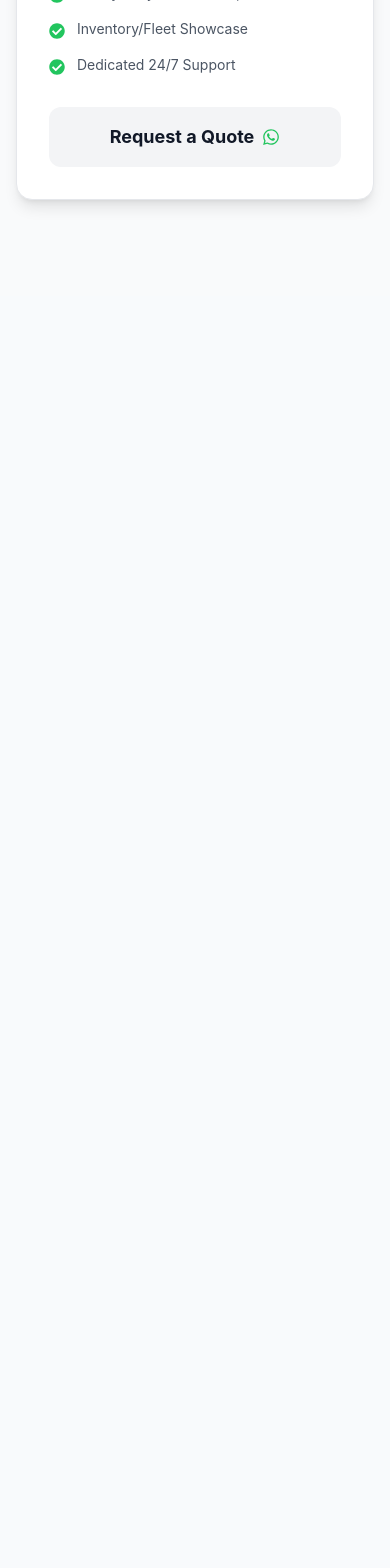
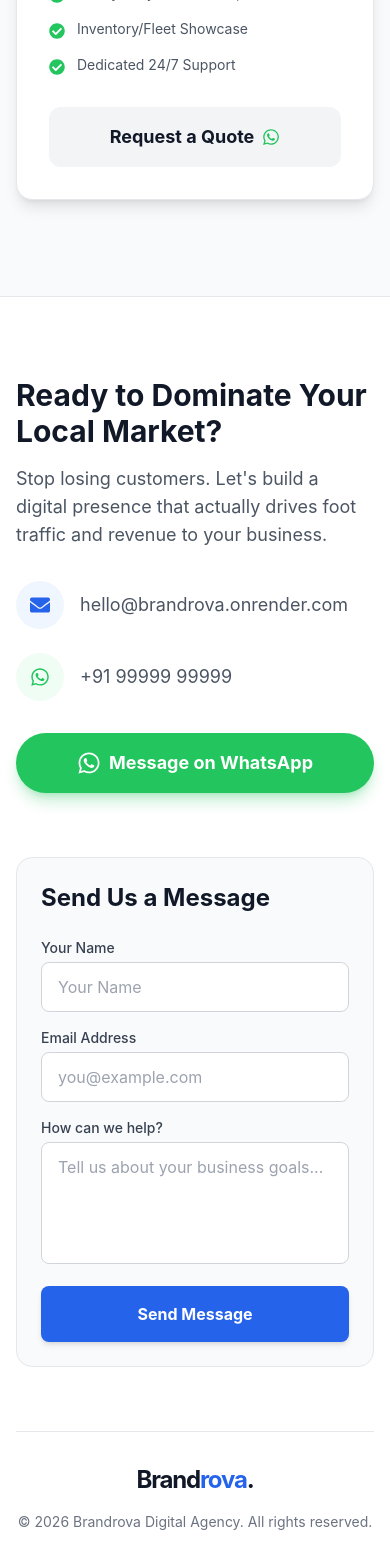
Before and after one commit to Whitedevilcoder/Brandrova, a React (Vite) app in the folder client/: page / in a window 390 px wide. Shown: the part 5564-7132 px from the top of the page. Before the commit the page ends 5860 px from the top, so only its background shows below. Built offline with nearby package versions, Linux system fonts and the light colour scheme.

Commit message:
feat: add responsive footer with contact form and final CTA

```diff
--- a/client/src/App.jsx
+++ b/client/src/App.jsx
@@ -5,15 +5,19 @@ import Hero from './components/Hero';
 import ProblemSolution from './components/ProblemSolution';
 import Portfolio from './components/Portfolio';
 import Pricing from './components/Pricing';
+import Footer from './components/Footer';
 
 function App() {
   return (
-    <div className="bg-brand-light dark:bg-brand-dark min-h-screen transition-colors duration-300">
+    <div className="bg-brand-light dark:bg-brand-dark min-h-screen transition-colors duration-300 font-sans">
       <Navbar />
-      <Hero />
-      <ProblemSolution />
-      <Portfolio />
-      <Pricing />
+      <main>
+        <Hero />
+        <ProblemSolution />
+        <Portfolio />
+        <Pricing />
+      </main>
+      <Footer />
     </div>
   );
 }
--- /dev/null
+++ b/client/src/components/Footer.jsx
@@ -0,0 +1,85 @@
+// src/components/Footer.jsx
+import React from 'react';
+import { FaWhatsapp, FaEnvelope } from 'react-icons/fa';
+
+const Footer = () => {
+  return (
+    <footer className="bg-white dark:bg-brand-dark border-t border-gray-200 dark:border-gray-800 pt-20 pb-10">
+      <div className="max-w-7xl mx-auto px-4 sm:px-6 lg:px-8">
+
+        <div className="grid md:grid-cols-2 gap-16 mb-16">
+
+          {/* Left Side: Pitch & Direct Contact */}
+          <div>
+            <h2 className="text-3xl md:text-4xl font-bold text-gray-900 dark:text-white mb-4">
+              Ready to Dominate Your Local Market?
+            </h2>
+            <p className="text-lg text-gray-600 dark:text-gray-400 mb-8">
+              Stop losing customers. Let's build a digital presence that actually drives foot traffic and revenue to your business.
+            </p>
+
+            <div className="space-y-6 mb-8">
+              <div className="flex items-center gap-4 text-gray-600 dark:text-gray-300">
+                <div className="w-12 h-12 bg-blue-50 dark:bg-blue-900/20 rounded-full flex items-center justify-center text-brand-primary shrink-0">
+                  <FaEnvelope className="text-xl" />
+                </div>
+                <a href="mailto:hello@brandrova.onrender.com" className="hover:text-brand-primary transition-colors text-lg break-all">
+                  hello@brandrova.onrender.com
+                </a>
+              </div>
+
+              <div className="flex items-center gap-4 text-gray-600 dark:text-gray-300">
+                <div className="w-12 h-12 bg-green-50 dark:bg-green-900/20 rounded-full flex items-center justify-center text-brand-accent shrink-0">
+                  <FaWhatsapp className="text-xl" />
+                </div>
+                <a href="https://wa.me/919999999999" target="_blank" rel="noreferrer" className="hover:text-brand-accent transition-colors text-lg">
+                  +91 99999 99999
+                </a>
+              </div>
+            </div>
+
+            <a href="https://wa.me/919999999999" target="_blank" rel="noreferrer" className="inline-flex items-center justify-center gap-2 bg-brand-accent hover:bg-green-600 text-white px-8 py-4 rounded-full font-bold text-lg transition-all transform hover:scale-105 shadow-lg shadow-green-500/30 w-full sm:w-auto">
+              <FaWhatsapp className="text-2xl" /> Message on WhatsApp
+            </a>
+          </div>
+
+          {/* Right Side: Contact Form Placeholder */}
+          <div className="bg-gray-50 dark:bg-gray-800/50 p-6 sm:p-8 rounded-2xl border border-gray-200 dark:border-gray-700">
+            <h3 className="text-2xl font-bold text-gray-900 dark:text-white mb-6">Send Us a Message</h3>
+
+            {/* Form prevents default submission so it doesn't refresh the page before you build your backend */}
+            <form onSubmit={(e) => { e.preventDefault(); alert('Backend integration pending!'); }} className="space-y-4">
+              <div>
+                <label className="block text-sm font-medium text-gray-700 dark:text-gray-300 mb-1">Your Name</label>
+                <input type="text" placeholder="Your Name" className="w-full px-4 py-3 rounded-lg bg-white dark:bg-gray-900 border border-gray-300 dark:border-gray-600 text-gray-900 dark:text-white focus:ring-2 focus:ring-brand-primary focus:border-transparent transition-all outline-none" required />
+              </div>
+              <div>
+                <label className="block text-sm font-medium text-gray-700 dark:text-gray-300 mb-1">Email Address</label>
+                <input type="email" placeholder="you@example.com" className="w-full px-4 py-3 rounded-lg bg-white dark:bg-gray-900 border border-gray-300 dark:border-gray-600 text-gray-900 dark:text-white focus:ring-2 focus:ring-brand-primary focus:border-transparent transition-all outline-none" required />
+              </div>
+              <div>
+                <label className="block text-sm font-medium text-gray-700 dark:text-gray-300 mb-1">How can we help?</label>
+                <textarea rows="4" placeholder="Tell us about your business goals..." className="w-full px-4 py-3 rounded-lg bg-white dark:bg-gray-900 border border-gray-300 dark:border-gray-600 text-gray-900 dark:text-white focus:ring-2 focus:ring-brand-primary focus:border-transparent transition-all outline-none resize-none" required></textarea>
+              </div>
+              <button type="submit" className="w-full bg-brand-primary hover:bg-blue-700 text-white font-bold py-4 rounded-lg transition-colors shadow-md">
+                Send Message
+              </button>
+            </form>
+          </div>
+        </div>
+
+        {/* Bottom Copyright Footer */}
+        <div className="border-t border-gray-200 dark:border-gray-800 pt-8 flex flex-col md:flex-row justify-between items-center gap-4">
+          <div className="text-2xl font-bold tracking-tighter text-gray-900 dark:text-white">
+            Brand<span className="text-brand-primary">rova</span>.
+          </div>
+          <p className="text-gray-500 dark:text-gray-400 text-sm text-center md:text-left">
+            &copy; {new Date().getFullYear()} Brandrova Digital Agency. All rights reserved.
+          </p>
+        </div>
+      </div>
+    </footer>
+  );
+};
+
+export default Footer;
```
